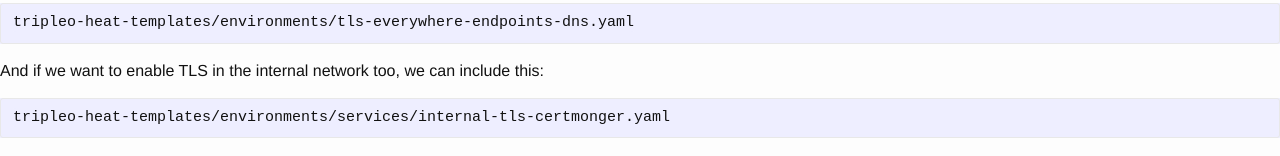
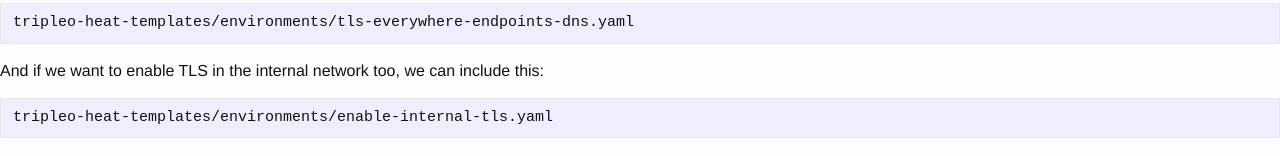
Before and after one commit to JAORMX/JAORMX.github.io, a Jekyll site: the page built from _posts/2016-10-05-testing-out-the-tls-everywhere-patches-for-tripleo.markdown, in a window 1280 px wide and 900 px high, scrolled down 3554 px. Shown: the part 723-879 px from the top of the window. Built offline with Jekyll 4.4.1, drawn with Linux system fonts in a browser that asks for light colours; nearby versions of some CDN libraries.

Commit message:
Update environment file for enabling internal TLS

```diff
--- a/_posts/2016-10-05-testing-out-the-tls-everywhere-patches-for-tripleo.markdown
+++ b/_posts/2016-10-05-testing-out-the-tls-everywhere-patches-for-tripleo.markdown
@@ -227,4 +227,4 @@ reflected in the keystone catalog):
 
 And if we want to enable TLS in the internal network too, we can include this:
 
-    tripleo-heat-templates/environments/services/internal-tls-certmonger.yaml
+    tripleo-heat-templates/environments/enable-internal-tls.yaml
```
